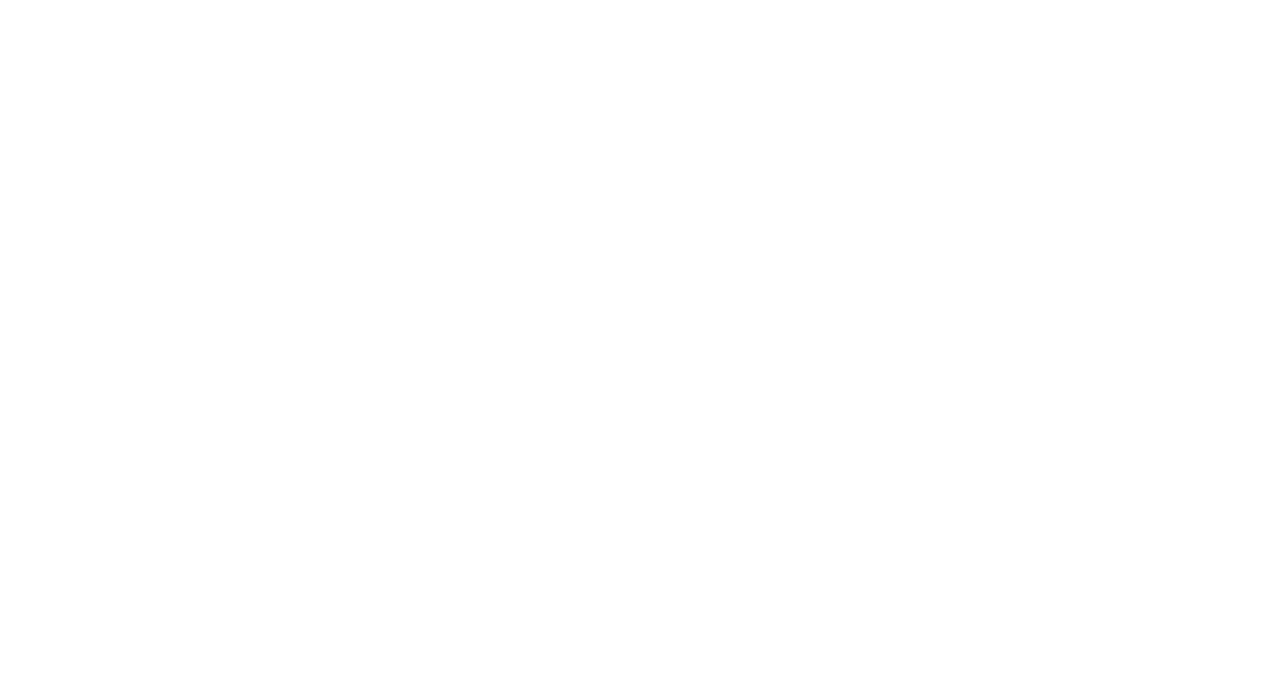
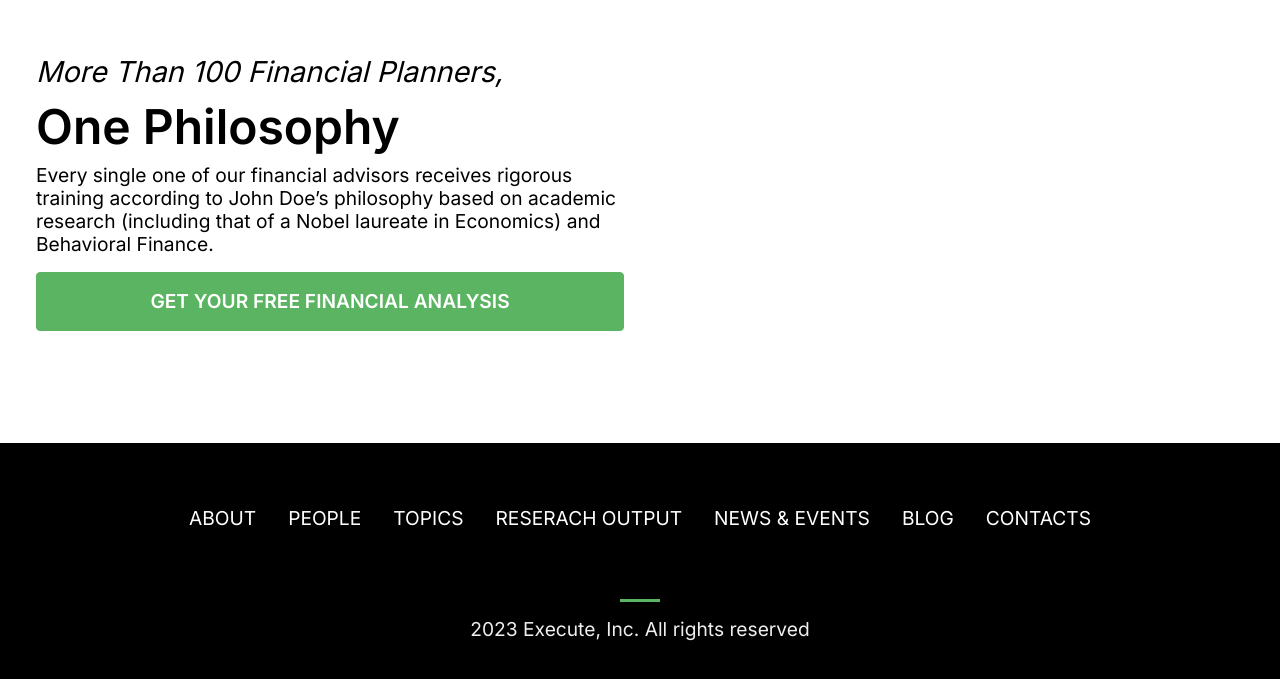
Before and after one commit to itsmahdi62/Ai-lab, a React (Create React App) app: page / in a window 1280 px wide. Shown: the part 2272-2951 px from the top of the page. Before the commit the page ends 1552 px from the top, so only its background shows below. Built offline with nearby package versions, Linux system fonts and the light colour scheme.

Commit message:
Create Footer

```diff
--- a/src/App.js
+++ b/src/App.js
@@ -2,13 +2,18 @@
 import Navbar from "./components/Navbar/Navbar";
 import Banner from './components/Banner/Banner';
 import About from './components/About/About';
-
+import Demo from "./components/Demo/Demo"
+import Members from './components/Members/Members';
+import Footer from "./components/Footer/Footer"
 function App() {
   return (
     <div className="App">
       <Navbar />
       <Banner />
       <About />
+      <Members />
+      <Demo />
+      <Footer />
     </div>
   );
 }
--- /dev/null
+++ b/src/components/Demo/Demo.css
@@ -0,0 +1,53 @@
+.demo {
+    margin: 5rem auto;
+    padding: 1rem;
+    width: 100%;
+}
+
+.demo .container {
+    width: 1240px;
+    margin: auto;
+    display: grid;
+    grid-template-columns: repeat(2, 1fr);
+}
+
+.demo .col-1 {
+    padding: 1rem;
+    display: flex;
+    flex-direction: column;
+}
+
+.demo .col-1 p:nth-child(1) {
+    font-size: 1.8rem;
+    font-style: italic;
+}
+
+.demo .col-1 p:nth-child(2) {
+    font-size: 3rem;
+    font-weight: 600;
+    margin: .5rem 0;
+}
+
+.demo .col-1 p:nth-child(3) {
+    font-size: 1.2rem;
+    margin-bottom: 1rem;
+}
+
+
+.demo .col-2 {
+    margin: auto;
+}
+
+
+@media screen and (max-width: 940px) {
+    .demo .container {
+        max-width: 100%;
+        grid-template-columns: 1fr;
+        grid-gap: 30px;
+    }
+
+    .demo iframe {
+        width: 100%;
+        height: auto;
+    }
+}
--- /dev/null
+++ b/src/components/Demo/Demo.js
@@ -0,0 +1,21 @@
+import React from 'react'
+import './Demo.css'
+
+const Demo = () => {
+    return (
+        <div className='demo' id='demo'>
+            <div className='container'>
+                <div className='col-1'>
+                    <p>More Than 100 Financial Planners,</p>
+                    <p>One Philosophy</p>
+                    <p>Every single one of our financial advisors receives rigorous training according to John Doe’s philosophy based on academic research (including that of a Nobel laureate in Economics) and Behavioral Finance.</p>
+                    <button className='button'>Get your free financial analysis</button>
+                </div>
+                <div className='col-2'>
+                </div>
+            </div>
+        </div>
+    )
+}
+
+export default Demo
--- /dev/null
+++ b/src/components/Footer/Footer.js
@@ -0,0 +1,40 @@
+import React from 'react'
+import './Footer.css'
+
+const Footer = () => {
+    return (
+        <div className='footer'>
+            <div className='container'>
+                <ul>
+                    <li className='nav-item'>
+                        <a href='/' >ABOUT</a>
+                    </li>
+                    <li className='nav-item'>
+                        <a href='#people' >PEOPLE</a>
+                    </li>
+                    <li className='nav-item'>
+                        <a href='#topics' >TOPICS</a>
+                    </li>
+                    <li className='nav-item'>
+                        <a href='#research' >RESERACH OUTPUT</a>
+                    </li>
+                    <li className='nav-item'>
+                        <a href='#new' >NEWS & EVENTS</a>
+                    </li>
+                    <li className='nav-item'>
+                        <a href='#blog' >BLOG</a>
+                    </li>
+                    <li className='nav-item'>
+                        <a href='#contacts' >CONTACTS</a>
+                    </li>
+                </ul>
+                <div className='bottom'>
+                    <span className='line'></span>
+                    <p>2023 Execute, Inc. All rights reserved</p>
+                </div>
+            </div>
+        </div>
+    )
+}
+
+export default Footer
--- a/src/components/Footer/footer.css
+++ b/src/components/Footer/footer.css
@@ -0,0 +1,39 @@
+.footer {
+    width: 100%;
+    background-color: #000;
+    color: #eee;
+    padding: 3rem 1rem;
+}
+
+.footer .container {
+    max-width: 1240px;
+    margin: auto;
+    text-align: center;
+}
+
+.footer ul {
+    display: flex;
+    justify-content: center;
+}
+
+.footer li {
+    padding: 1rem;
+}
+
+.footer li a {
+    color: #fff;
+}
+
+.footer li a:hover {
+    padding-bottom: 12px;
+    border-bottom: 3px solid var(--secondary-color);
+}
+
+.bottom {
+    text-align: center;
+    padding-top: 3rem;
+}
+
+.line {
+    margin-bottom: 1rem;
+}
--- a/src/components/Members/Members.js
+++ b/src/components/Members/Members.js
@@ -1,7 +1,5 @@
 import React from 'react'
-import user1 from './images/user1.jpeg'
-import user2 from './images/user2.jpeg'
-import user3 from './images/user3.jpeg'
+import user1 from '../../assets/user1.jpeg'
 import './Members.css'
 
 const Members = () => {
@@ -18,13 +16,13 @@
                         <p>Director of "Financial Times"</p>
                     </div>
                     <div className='card'>
-                        <img src={user2} alt='user1'/>
+                        <img src={user1} alt='user1'/>
                         <p>In just 2 very short meetings with John he managed to find the solution personally catered to my situation and expectations. Punctual, well informed and very reliable.</p>
                         <p><span>Carol Harper</span></p>
                         <p>Director at Risktec Solutions Ltd</p>
                     </div>
                     <div className='card'>
-                        <img src={user3} alt='user1'/>
+                        <img src={user1} alt='user1'/>
                         <p>A very professional financial advisor, who is true to his word. John has demonstrated a high amount of integrity in the time I have known him, and he is fast to respond to my concerns.</p>
                         <p><span>Snow.J.R.</span></p>
                         <p>Managing Director of BPW Global</p>
```
